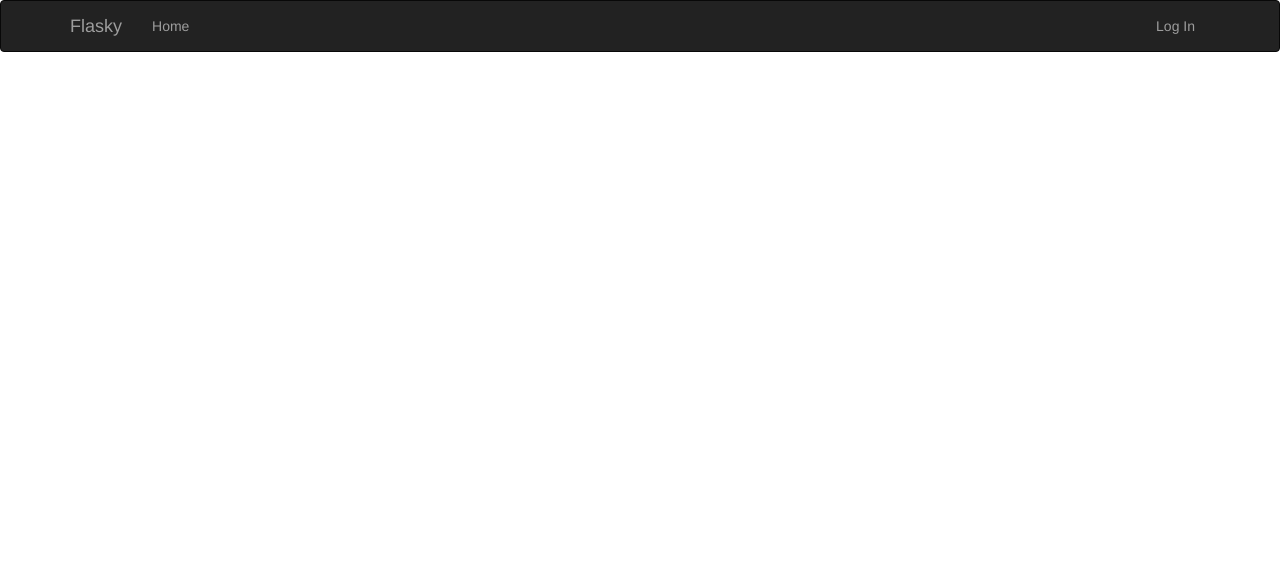
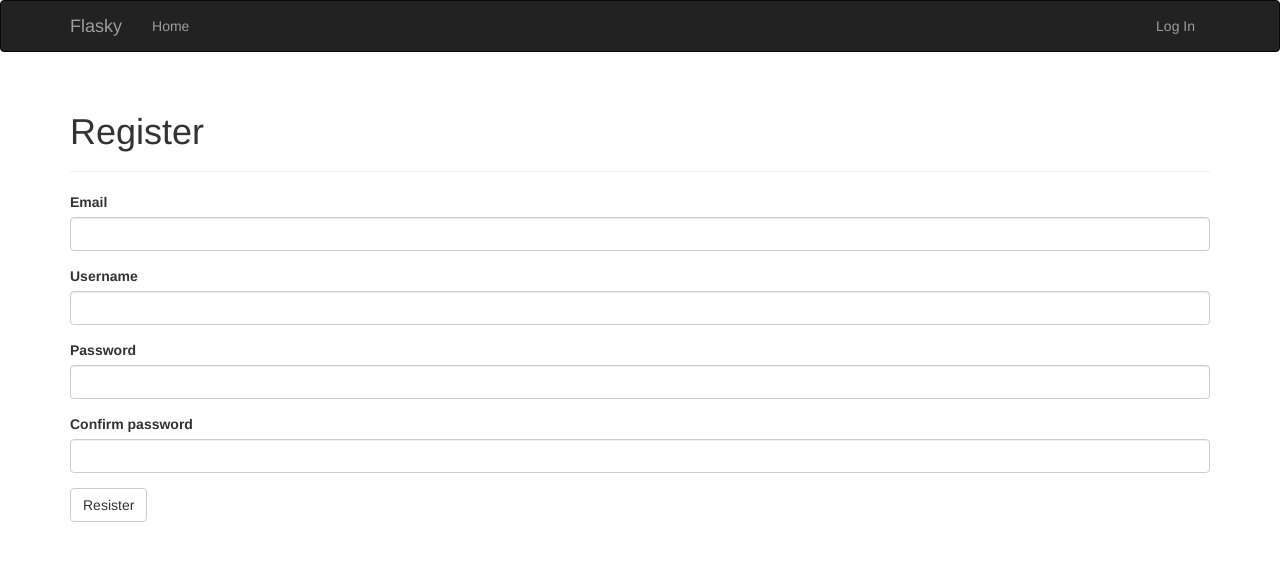
Before and after one commit to SimonWang9610/flask, a Flask app: template app/templates/auth/register.html in a window 1280 px wide. Shown: the top 561 px of the page. Run offline with Flask 2, Linux system fonts and the light colour scheme; the template is opened without the code that fills it: values that come from a table or form of the project are taken from there, others are empty; parts of the project's set-up code (start-up, migrations or seed data) failed here and were passed over; some libraries are stand-ins or nearby versions.

Commit message:
add ConfirmRoute, UnconfirmedRoute

```diff
--- a/app/auth/__init__.py
+++ b/app/auth/__init__.py
@@ -1,6 +1,6 @@
 from flask import Blueprint
 
 # templates of 'auth should be in 'templates/auth/'
-auth = Blueprint('auth', __name__, template_folder='templates/auth')
+auth = Blueprint('auth', __name__, template_folder='/auth')
 
 from . import views
--- a/app/auth/forms.py
+++ b/app/auth/forms.py
@@ -2,6 +2,7 @@ from flask_wtf import FlaskForm
 from wtforms import StringField, PasswordField, BooleanField, SubmitField
 from wtforms.validators import DataRequired, Length, Email, Regexp, EqualTo
 from wtforms import ValidationError
+
 from ..models import User
 
 class LoginForm(FlaskForm):
--- a/app/auth/views.py
+++ b/app/auth/views.py
@@ -1,10 +1,13 @@
 from flask import render_template, redirect, request, url_for, flash
 from flask_login import login_user
 from flask_login import logout_user, login_required
+from flask_login import current_user
 
 from . import auth
 from ..models import User
-from .forms import LoginForm
+from .forms import LoginForm, RegistrationForm
+from .. import db
+from ..email import send_email
 
 @auth.route('/login', methods=['GET', 'POST'])
 def login():
@@ -32,3 +35,53 @@ def logout():
     logout_user()
     flash('You have been logged out!')
     return redirect(url_for('main.index'))
+
+@auth.route('/register', methods=['GET', 'POST'])
+def register():
+    form = RegistrationForm()
+    if form.validate_on_submit():
+        user = User(email=form.email.data, username=form.username.data,
+                    password=form.password.data)
+        db.session.add(user)
+        db.session.commit()
+        token = user.generate_confirmation_token()
+        send_email(user.email, 'Confirm your account',
+                   'auth/email/confirm', user=user, token=token)
+        flash('A confirmation email has been sent to your email!')
+        return redirect(url_for('main.index'))
+    return render_template('auth/register.html', form=form)
+
+@auth.route('/confirm/<token>')
+@login_required
+def confirm(token):
+    if current_user.confirmed:
+        return redirect(url_for('main.index'))
+    if current_user.confirm(token):
+        db.session.commit()
+        flash('You have confirmed your account. Thanks!')
+    else:
+        flash('The confirmation link is invalid or has expired!')
+    return redirect(url_for('main.index'))
+
+@auth.route('/confirm')
+@login_required
+def resend_confirmation():
+    token = current_user.generate_confirmation_toekn()
+    send_email(current_user.email, 'Confirm your account',
+               'auth/email/confirm', user=current_user, token=token)
+    flash('A new confirmation email has been sent to you by email!')
+    return redirect(url_for('main.index'))
+
+@auth.route('/unconfirmed')
+def unconfirmed():
+    if current_user.is_anonymous or current_user.confirmed:
+        return redirect(url_for('main.index'))
+    return render_template('auth/unconfirmed.html')
+
+@auth.before_app_request
+def before_request():
+    if current_user.is_authenticated \
+        and not current_user.confirmed \
+        and request.blueprint != 'auth' \
+        and request.endpoint != 'static':
+        return redirect(url_for('auth.unconfirmed'))
--- a/app/templates/auth/register.html
+++ b/app/templates/auth/register.html
@@ -1,3 +1,12 @@
 {% extends 'base.html' %}
 {% import 'bootstrap/wtf.html' as wtf %}
-{% block title %}Registration{% endblock %}
+{% block title %}Flasky --Registration{% endblock %}
+
+{% block page_content %}
+<div class="page-header">
+    <h1>Register</h1>
+</div>
+<div class="'col-md-4">
+    {{ wtf.quick_form(form) }}
+</div>
+{% endblock %}
--- /dev/null
+++ b/app/templates/auth/unconfirmed.html
@@ -0,0 +1,6 @@
+{% extends 'base.html' %}
+{% block page_content %}
+<div class="page-header">
+    <h1>Sorry, your account has not been confirmed yet!</h1>
+    <a href="{{ url_for('auth.confirm') }}">Click here to confirm your account</a>
+</div>
```
Also changed, not shown: app/main/views.py (+0 -10 lines), app/models.py (+24 -1 lines), app/templates/auth/email/confirm.txt (added, +7 -0 lines), app/templates/auth/login.html (+6 -4 lines).
